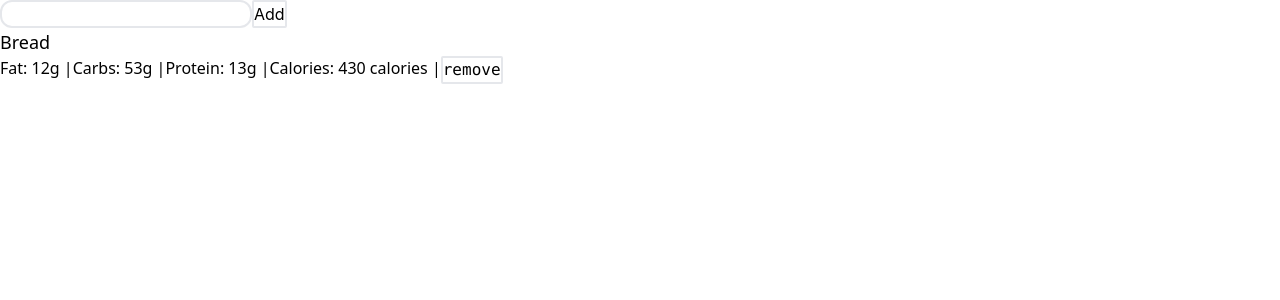
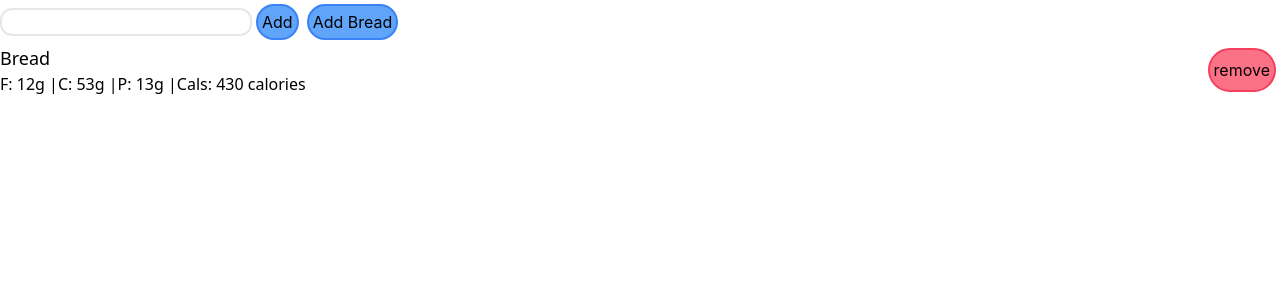
Before and after one commit to toffernator/wheelie-mealie, a React (Create React App) app: page / in a window 1280 px wide. Shown: the top 300 px of the page. Built offline with nearby package versions, Linux system fonts and the light colour scheme.

Commit message:
Rage Quit Fixing Delete + Made things Look Prettier
Emphasis on the ier.

```diff
--- a/src/App.tsx
+++ b/src/App.tsx
@@ -1,8 +1,8 @@
 import './spoonacular/api'
 import ApiReqButton from './components/ApiReqButton';
 import { NutritionData } from './spoonacular/api';
+import { useState } from 'react';
 import DishList from './components/DishList';
-import { useState } from 'react';
 
 // Dummy data
 
@@ -14,29 +14,24 @@ const Bread: NutritionData = {
   protein: { value: 13, unit: "g" },
 }
 
-
-
 function App() {
   let [meals, setMeals] = useState<Array<NutritionData>>([Bread])
 
-  function handleSubmit(data: NutritionData) {
+  function handleAdd(data: NutritionData) {
     let newMeals = [...meals, data]
     setMeals(newMeals)
   }
 
-  function handleRemove(data: NutritionData) {
-    console.log("Remove!")
-    let toRemove: number = meals.findIndex((dish) => dish.dish === data.dish)
-    let newMeals: Array<NutritionData> = [...meals].slice(0, toRemove)
-    let secondHalf: Array<NutritionData> = [...meals].slice(toRemove, -1)
-    newMeals.push(...secondHalf)
+  function handleRemove(index: number) {
+    console.log("Removing ", index)
+    let newMeals = [...meals].splice(index, 1)
     setMeals(newMeals)
   }
 
   return (
-    <div className="App container mx-auto">
-      <ApiReqButton className="" OnSubmit={handleSubmit} Name="Dish" />
-      <DishList className="" Dishes={meals} OnCardRemove={handleRemove} />
+    <div className="App md:container md:mx-auto">
+      <ApiReqButton className="" OnSubmit={handleAdd} Name="Dish" />
+      <DishList className="" Items={meals} OnRemove={handleRemove} />
     </div>
   );
 }
--- a/src/components/ApiReqButton.tsx
+++ b/src/components/ApiReqButton.tsx
@@ -1,22 +1,23 @@
 import { useState } from 'react'
 import { NutritionData, FetchNutritionalDataByDish } from '../spoonacular/api'
+import PrimaryButton from './PrimaryButton'
 
 interface Props {
   Name: string
   OnSubmit: (data: NutritionData) => void
 }
 
+const bread: NutritionData = {
+  dish: "Bread",
+  calories: { value: 430, unit: "calories" },
+  carbs: { value: 53, unit: "g" },
+  fat: { value: 12, unit: "g" },
+  protein: { value: 13, unit: "g" },
+}
+
 export default function ApiReqButton(props: Props & React.HTMLAttributes<HTMLDivElement>) {
   async function handleSubmit(dish: string) {
-    // const data: NutritionData = await FetchNutritionalDataByDish(dish)
-
-    const data: NutritionData = {
-      dish: "Bread",
-      calories: { value: 430, unit: "calories" },
-      carbs: { value: 53, unit: "g" },
-      fat: { value: 12, unit: "g" },
-      protein: { value: 13, unit: "g" },
-    }
+    const data: NutritionData = await FetchNutritionalDataByDish(dish)
     props.OnSubmit(data)
   }
 
@@ -25,7 +26,8 @@ export default function ApiReqButton(props: Props & React.HTMLAttributes<HTMLDiv
   return (
     <>
       <input className="border-2 rounded-xl" type="text" name={props.Name} value={data} onChange={(e) => setData(e.target.value)} />
-      <button className="border-2 rounded-sm hover:border-black" onClick={() => handleSubmit(data)}>Add</button>
+      <PrimaryButton text="Add" onClick={() => handleSubmit(data)} />
+      <PrimaryButton text="Add Bread" onClick={() => props.OnSubmit(bread)} />
     </>
   )
 }
--- /dev/null
+++ b/src/components/DangerButton.tsx
@@ -0,0 +1,12 @@
+import React from "react"
+
+interface Props {
+  text: String
+  onClick: () => void
+}
+
+export default function DangerButton(props: Props & React.HTMLAttributes<HTMLDivElement>) {
+  return (
+    <button className="border-2 border-rose-500 bg-rose-400 rounded-full p-1 m-1 hover:border-rose-900" onClick={() => { (props.onClick && props.onClick()) }}> {props.text}</button >
+  )
+}
--- a/src/components/DishCard.tsx
+++ b/src/components/DishCard.tsx
@@ -3,20 +3,18 @@ import { NutritionData } from "../spoonacular/api"
 
 interface Props {
   NutritionData: NutritionData
-  OnRemove: (data: NutritionData) => void
 }
 
 export default function DishCard(props: Props & React.HTMLAttributes<HTMLDivElement>) {
   return (
-    <>
+    <div className="flex flex-col">
       <h3 className="font-sans text-lg">{props.NutritionData.dish}</h3>
       <div className="font-sans flex flex-row">
-        <p>Fat: {props.NutritionData.fat.value.toString() + props.NutritionData.fat.unit + " | "} </p>
-        <p>Carbs: {props.NutritionData.carbs.value.toString() + props.NutritionData.carbs.unit + " | "}</p>
-        <p>Protein: {props.NutritionData.protein.value.toString() + props.NutritionData.protein.unit + " | "}</p>
-        <p>Calories: {props.NutritionData.calories.value.toString() + " " + props.NutritionData.calories.unit + " |"}</p>
-        <button className="font-mono border-2 rounded-sm hover:border-black" onClick={() => props.OnRemove(props.NutritionData)}>remove</button>
+        <p>F: {props.NutritionData.fat.value.toString() + props.NutritionData.fat.unit + " |"} </p>
+        <p>C: {props.NutritionData.carbs.value.toString() + props.NutritionData.carbs.unit + " | "}</p>
+        <p>P: {props.NutritionData.protein.value.toString() + props.NutritionData.protein.unit + " | "}</p>
+        <p>Cals: {props.NutritionData.calories.value.toString() + " " + props.NutritionData.calories.unit}</p>
       </div>
-    </>
+    </div>
   )
 }
--- a/src/components/DishList.tsx
+++ b/src/components/DishList.tsx
@@ -1,13 +1,21 @@
 import { NutritionData } from "../spoonacular/api";
+import DangerButton from "./DangerButton";
 import DishCard from "./DishCard";
 
 interface Props {
-  Dishes: Array<NutritionData>
-  OnCardRemove: (data: NutritionData) => void
+  Items: Array<NutritionData>
+  OnRemove: (index: number) => void
 }
 
 export default function DishList(props: Props & React.HTMLAttributes<HTMLDivElement>) {
-  const listItems = props.Dishes.map((dish, index) => <li key={index}><DishCard NutritionData={dish} OnRemove={props.OnCardRemove} /></li>)
+  const listItems = props.Items.map((item, index) => {
+    return (
+      <li className="flex flex-row justify-between" key={index}>
+        <DishCard NutritionData={item} />
+        <DangerButton text={"remove"} onClick={() => props.OnRemove(index)} />
+      </li>
+    )
+  })
 
   return (
     <>
--- /dev/null
+++ b/src/components/PrimaryButton.tsx
@@ -0,0 +1,12 @@
+import React from "react"
+
+interface Props {
+  text: String
+  onClick: () => void
+}
+
+export default function PrimaryButton(props: Props & React.HTMLAttributes<HTMLDivElement>) {
+  return (
+    <button className="border-2 border-blue-500 bg-blue-400 rounded-full p-1 m-1 hover:border-blue-900" onClick={() => { (props.onClick && props.onClick()) }}> {props.text}</button >
+  )
+}
```
